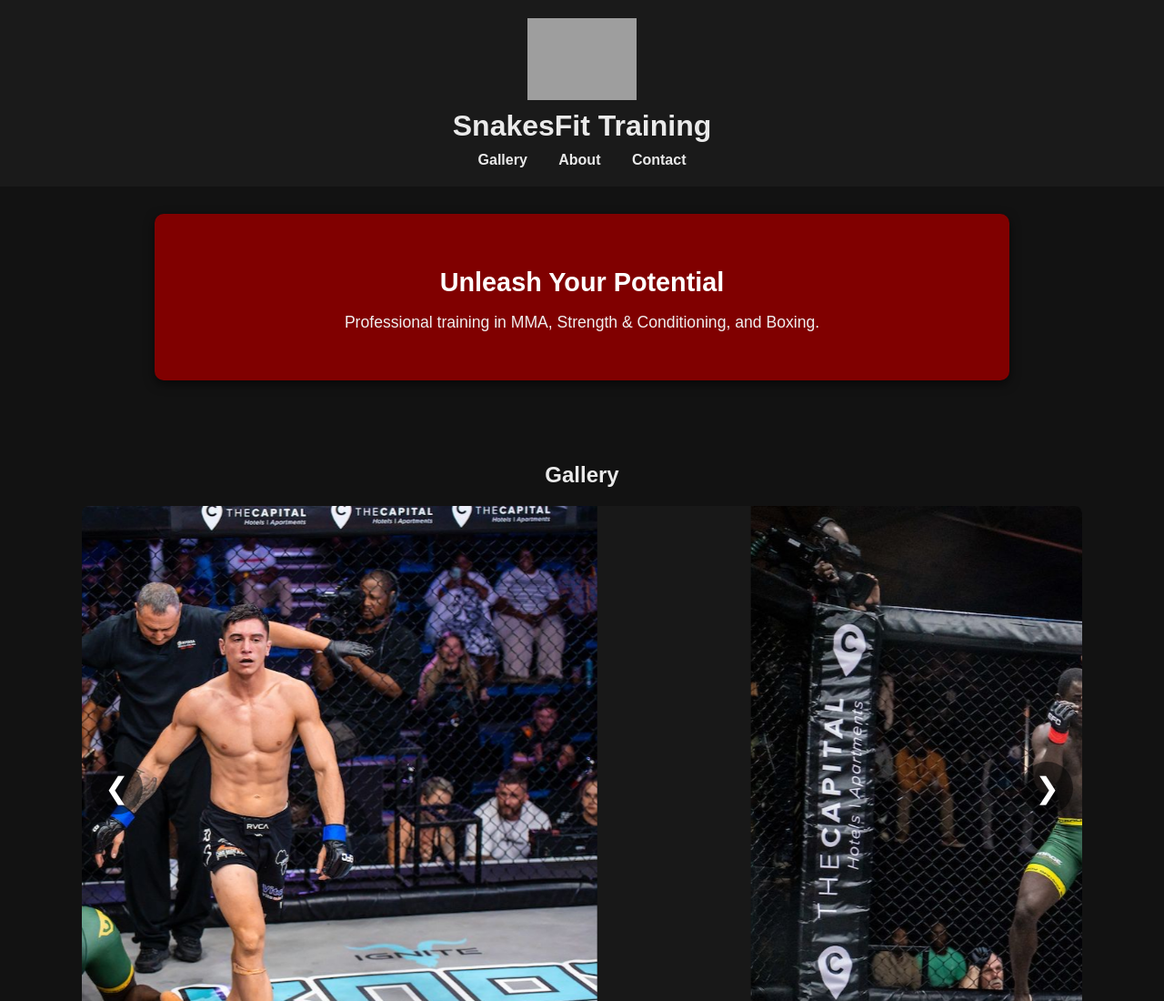
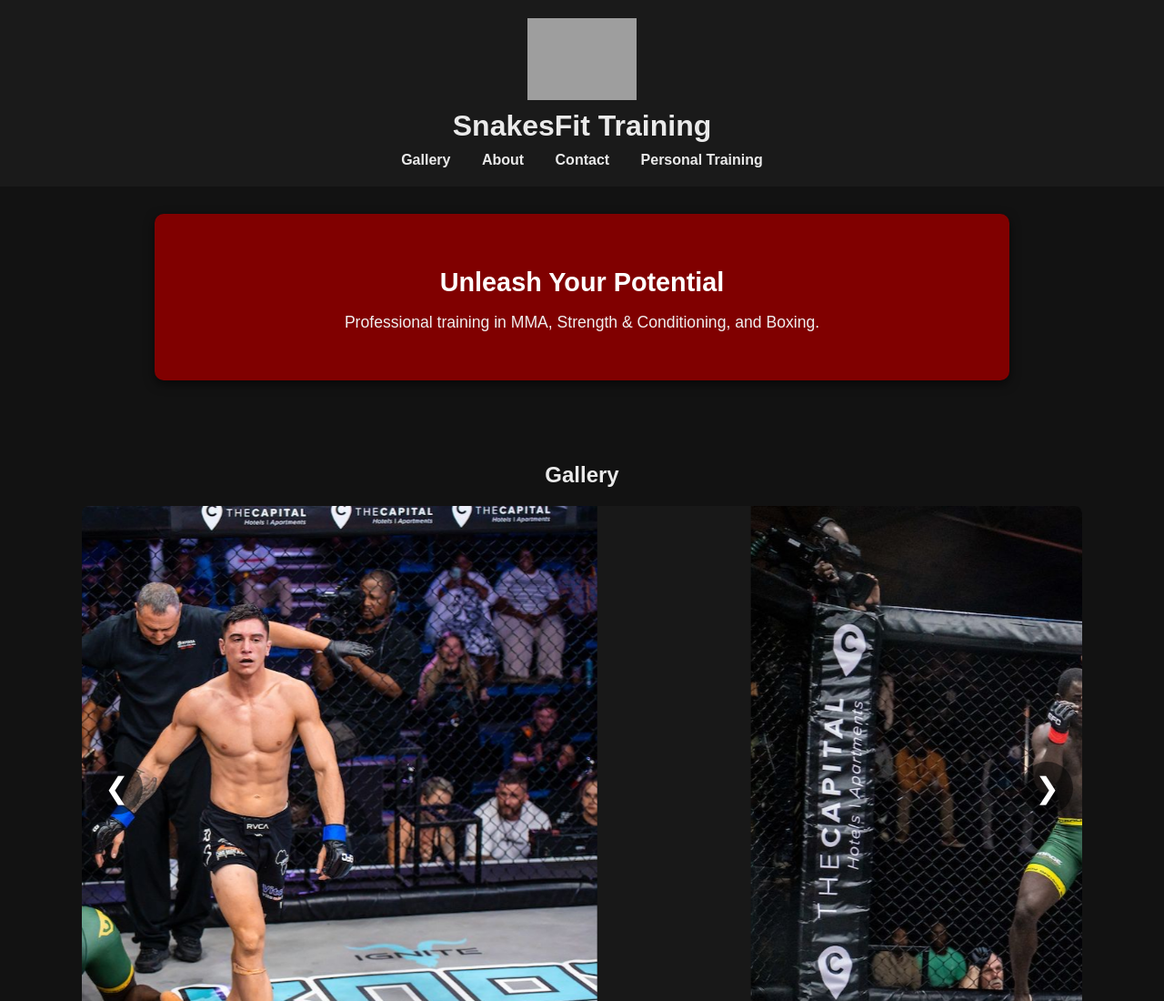
Before and after one commit to Che3Zzyy/Snakes-Fit, a plain HTML site: page index.html in a window 1280 px wide. Shown: the top 1100 px of the page at 91% size. Drawn offline with Linux system fonts and the light colour scheme; grey boxes are pictures that could not be loaded.

Commit message:
Update index.html

```diff
--- a/index.html
+++ b/index.html
@@ -16,6 +16,7 @@
       <a href="#gallery">Gallery</a>
       <a href="#about">About</a>
       <a href="#contact">Contact</a>
+      <a href="personal-training.html" class="cta-button">Personal Training</a>
     </nav>
   </header>
 
```
